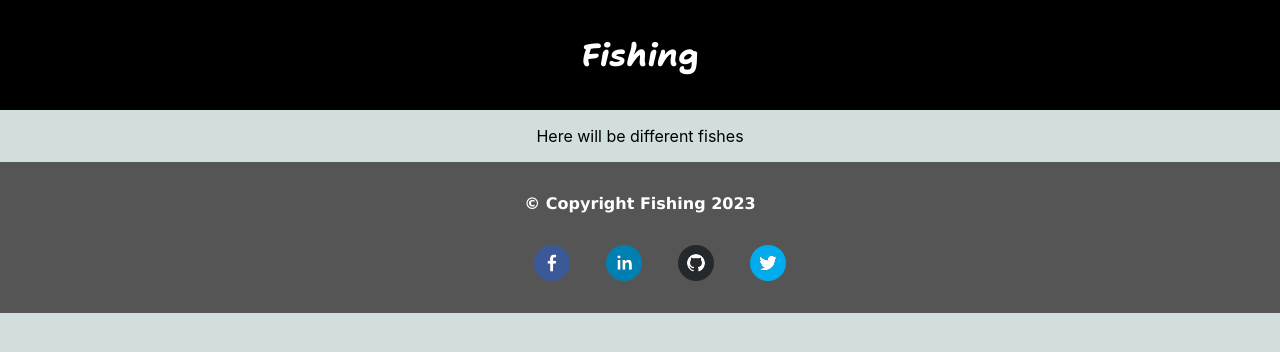
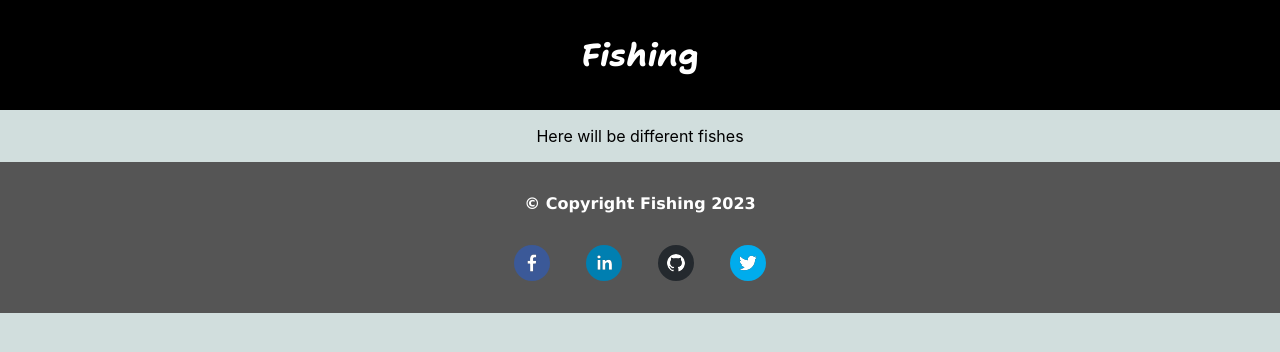
Before and after one commit to Oleksandr-Berd/fishing, a React (Create React App) app in the folder frontend/: page /fishes in a window 1280 px wide. Shown: the top 352 px of the page. Built offline with nearby package versions, Linux system fonts and the light colour scheme.

Commit message:
Update Footer.module.css

```diff
--- a/frontend/src/Components/Footer/Footer.module.css
+++ b/frontend/src/Components/Footer/Footer.module.css
@@ -17,6 +17,7 @@ footer {
   text-decoration: none;
   margin-bottom: 16px;
   display: flex;
+  justify-content: center;
 }
 
 .adressList > li:not(:last-child) {
@@ -35,6 +36,7 @@ a {
   display: flex;
   flex-direction: row;
   justify-content: center;
+  padding: 0;
 }
 
 .socList > li:not(:last-child) {
```
